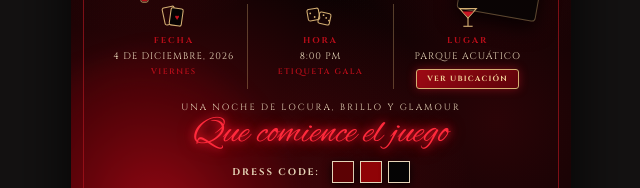
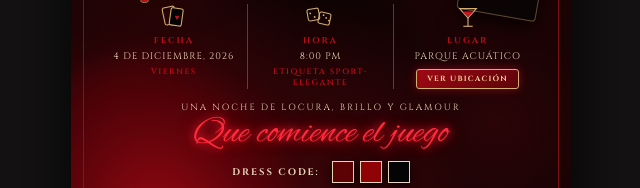
Before and after one commit to andreecoyla-sys/invitacion-xv-cristel, a plain HTML site: page index.html in a window 1280 px wide. Shown: the part 382-570 px from the top of the page, 319-959 px from the left. Drawn offline with nearby package versions, Linux system fonts and the light colour scheme; a web font is replaced by a local one.

Commit message:
Cambiar etiqueta a sport elegante

```diff
--- a/index.html
+++ b/index.html
@@ -123,7 +123,7 @@
         </div>
         <div class="detail-label">HORA</div>
         <div class="detail-value">8:00 PM</div>
-        <div class="detail-sub">ETIQUETA GALA</div>
+        <div class="detail-sub">ETIQUETA SPORT-ELEGANTE</div>
       </div>
 
       <!-- Columna 3: Ubicación con botón a Google Maps -->
```
